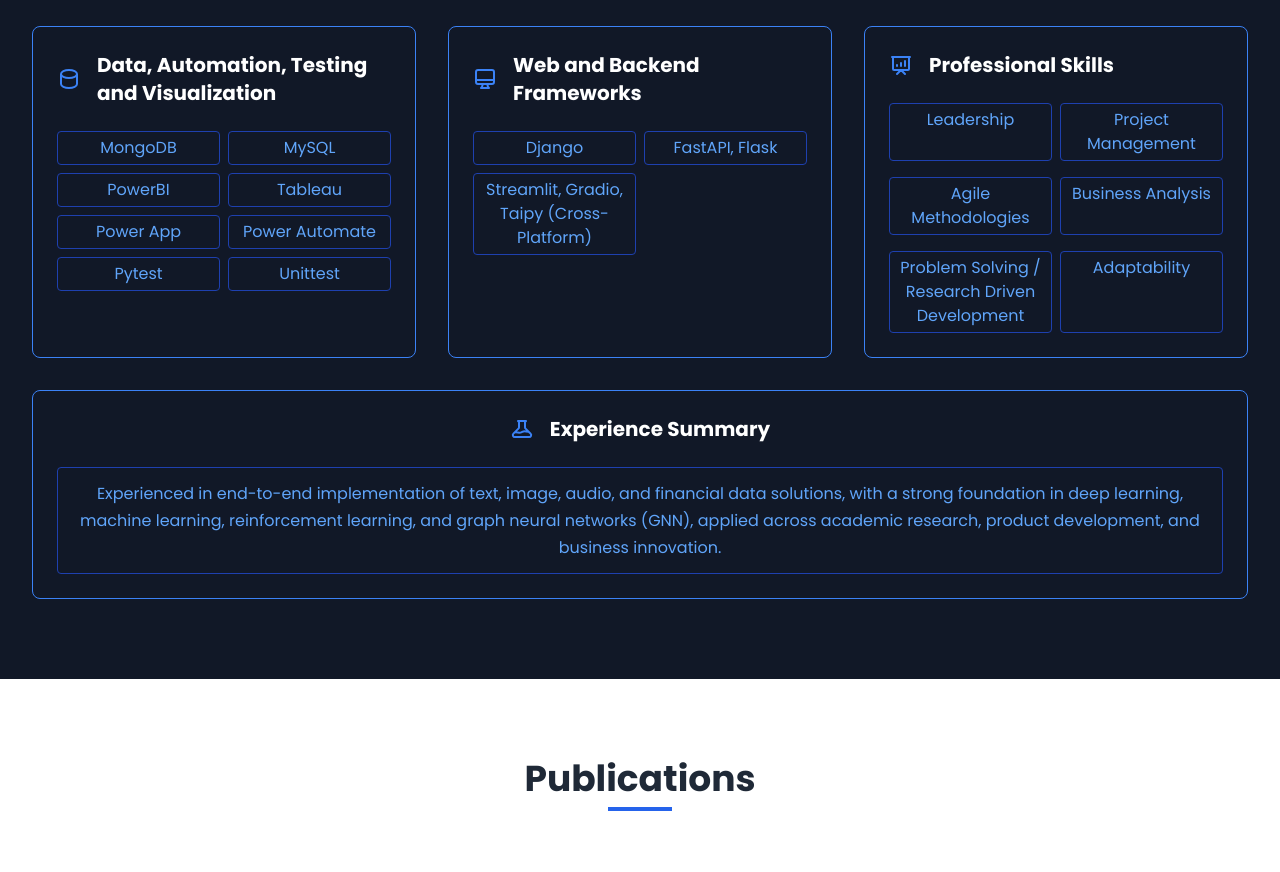
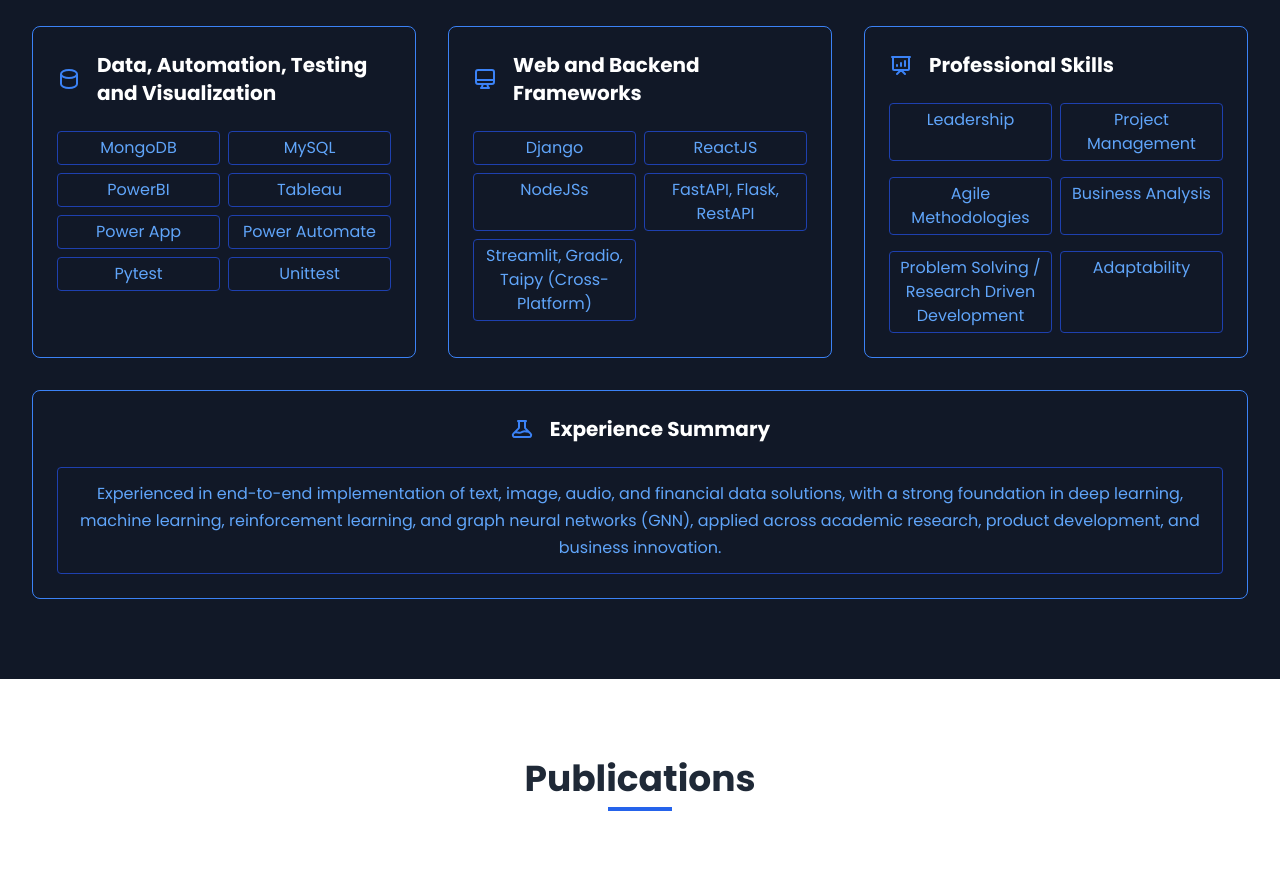
Before and after one commit to VK-Ant/Venkatkumar, a plain HTML site: page index.html in a window 1280 px wide. Shown: the part 3800-4672 px from the top of the page. Drawn offline with nearby package versions, Linux system fonts and the light colour scheme.

Commit message:
Update index.html

```diff
--- a/index.html
+++ b/index.html
@@ -381,7 +381,9 @@
                     </div>
                     <div class="grid grid-cols-2 gap-2 mt-4">
                         <div class="text-blue-400 border border-blue-800 rounded px-2 py-1 text-center">Django</div>
-                        <div class="text-blue-400 border border-blue-800 rounded px-2 py-1 text-center">FastAPI, Flask</div>
+                        <div class="text-blue-400 border border-blue-800 rounded px-2 py-1 text-center">ReactJS</div>
+                        <div class="text-blue-400 border border-blue-800 rounded px-2 py-1 text-center">NodeJSs</div>
+                        <div class="text-blue-400 border border-blue-800 rounded px-2 py-1 text-center">FastAPI, Flask, RestAPI</div>
                         <div class="text-blue-400 border border-blue-800 rounded px-2 py-1 text-center">Streamlit, Gradio, Taipy (Cross-Platform)</div>
                     </div>
                 </div>
```
